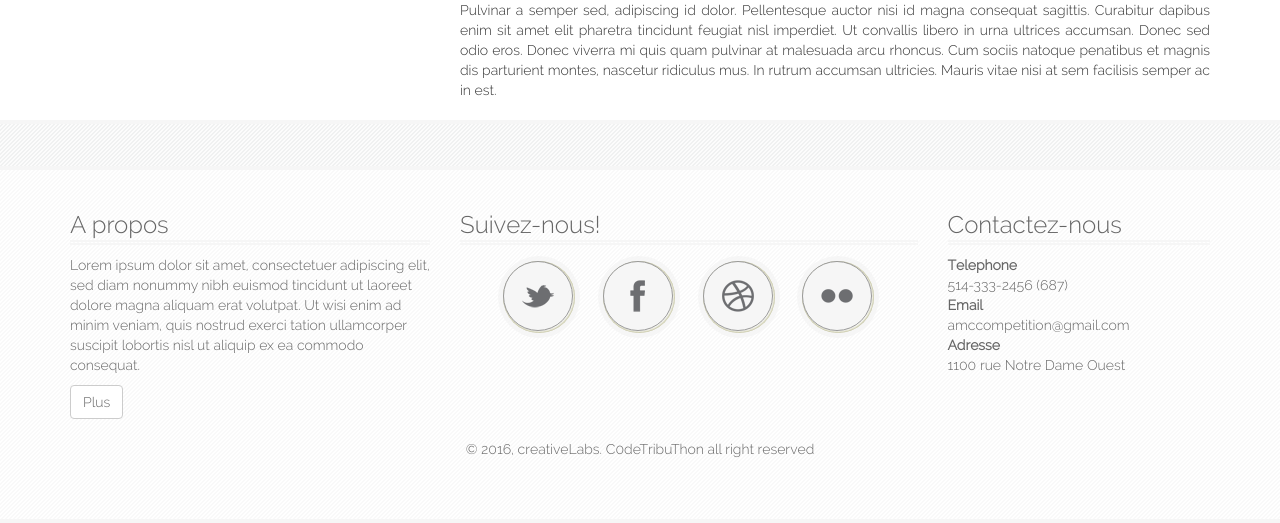
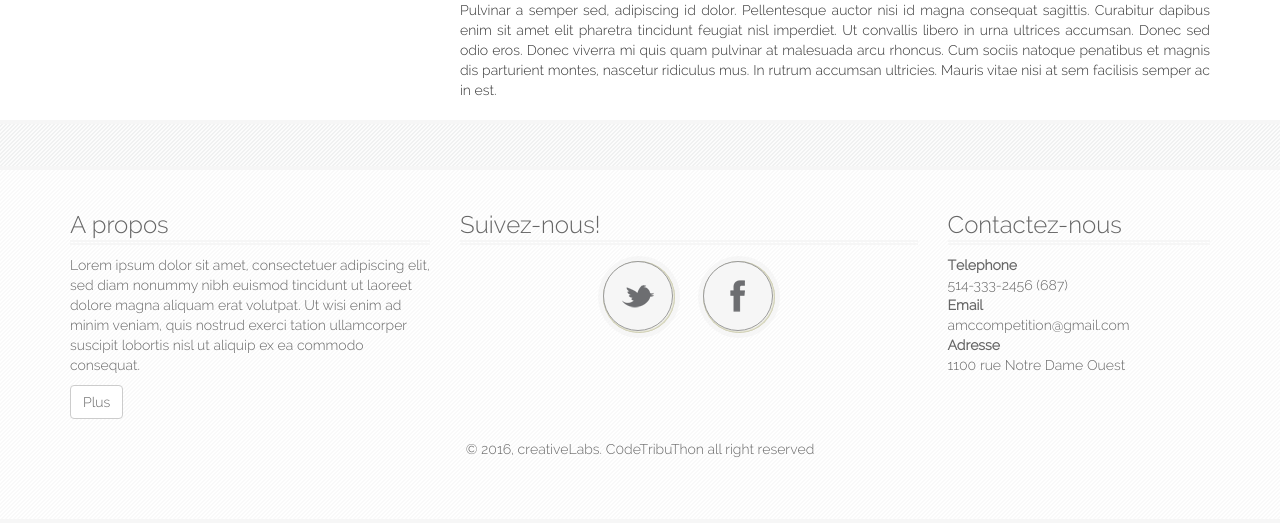
Before and after one commit to willkoua/plateforme_contribution, a Django app: page /contact/ in a window 1280 px wide. Shown: the part 378-901 px from the top of the page. Run offline with Django 3.2, Linux system fonts and the light colour scheme; some libraries are stand-ins or nearby versions; some web fonts are replaced.

Commit message:
modification du design du pied de page

```diff
--- a/plateforme_contribution/plateforme_contribution/templates/footer.html
+++ b/plateforme_contribution/plateforme_contribution/templates/footer.html
@@ -50,34 +50,6 @@
                                 </div>
                             </div>
                         </li>
-                        <li>
-                            <div class="social-item">
-                                <div class="social-info-wrap">
-                                    <div class="social-info">
-                                        <div class="social-info-front social-dribbble">
-                                            <a href="http://dribbble.com"></a>
-                                        </div>
-                                        <div class="social-info-back social-dribbble-hover">
-                                            <a href="http://dribbble.com"></a>
-                                        </div>
-                                    </div>
-                                </div>
-                            </div>
-                        </li>
-                        <li>
-                            <div class="social-item">
-                                <div class="social-info-wrap">
-                                    <div class="social-info">
-                                        <div class="social-info-front social-flickr">
-                                            <a href="http://flickr.com"></a>
-                                        </div>
-                                        <div class="social-info-back social-flickr-hover">
-                                            <a href="http://flickr.com"></a>
-                                        </div>
-                                    </div>
-                                </div>
-                            </div>
-                        </li>
                     </ul>
 
                 </div>
```
